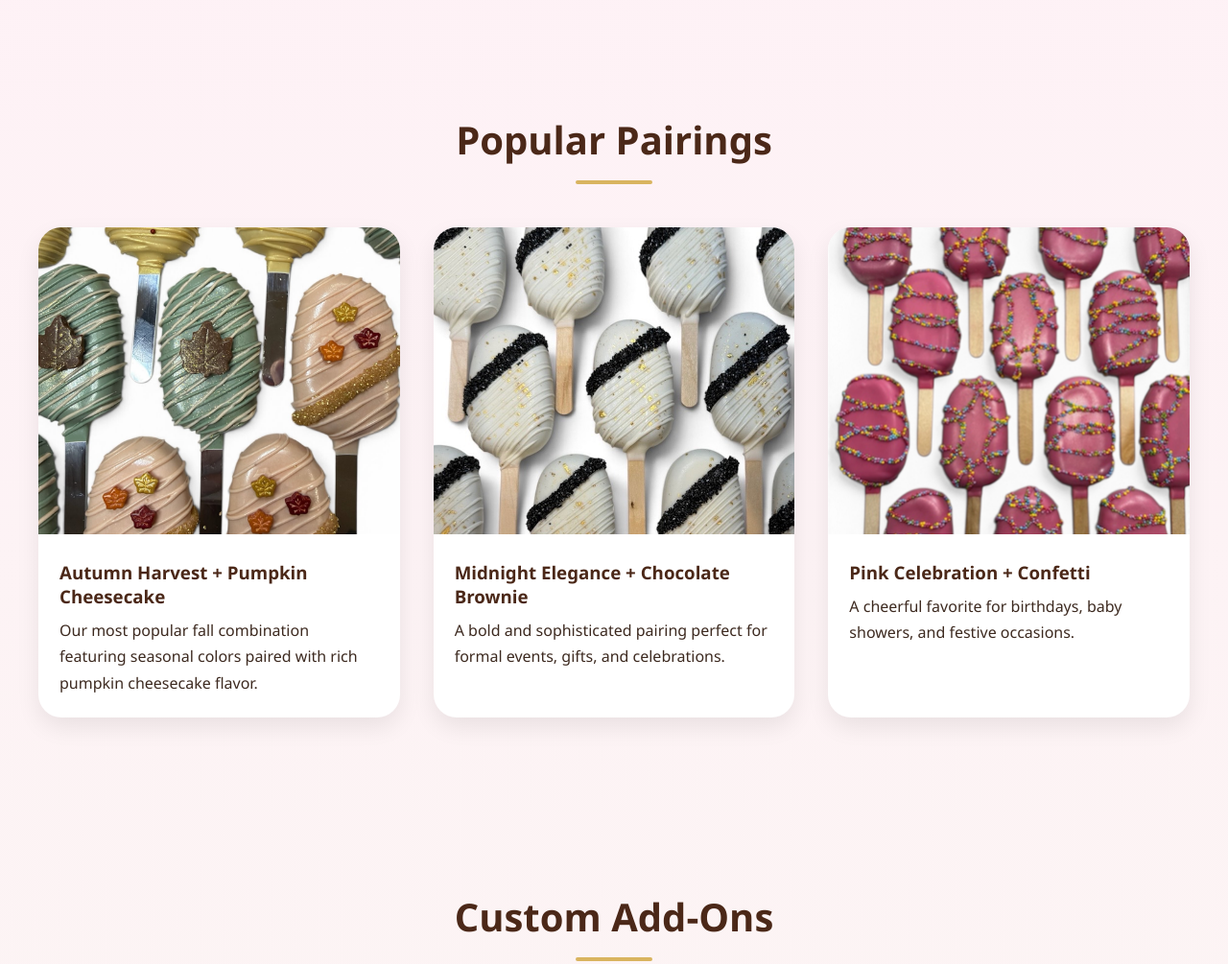
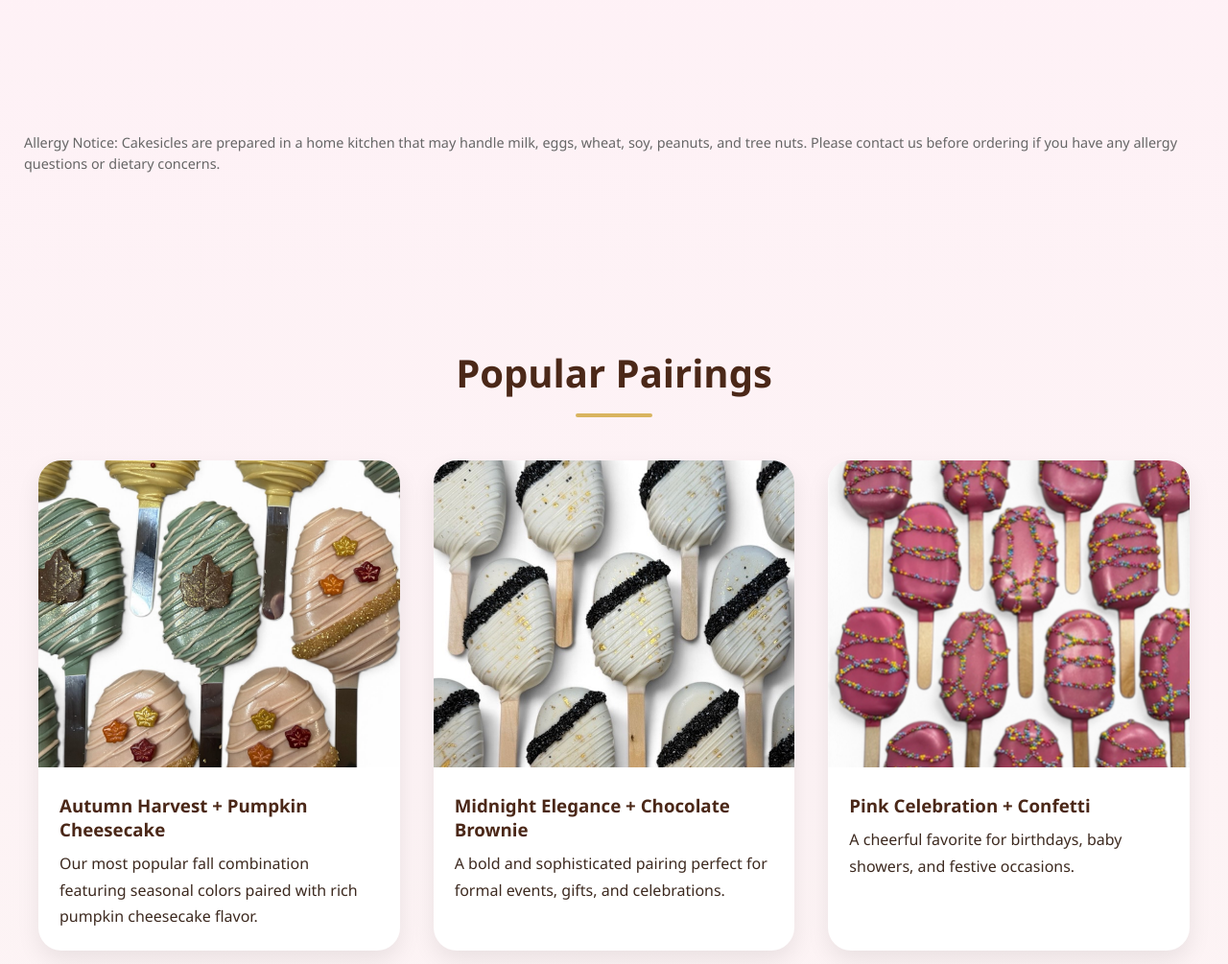
Before and after one commit to mitchbezaire/qd-bakes, a plain HTML site: page index.html in a window 1280 px wide. Shown: the part 2980-3985 px from the top of the page at 96% size. Drawn offline with Linux system fonts and the light colour scheme.

Commit message:
Add allergy notice and accessibility statement

```diff
--- a/index.html
+++ b/index.html
@@ -182,6 +182,16 @@
 
 <section>
 
+    <p class="small-note">
+        Allergy Notice: Cakesicles are prepared in a home kitchen that may handle
+        milk, eggs, wheat, soy, peanuts, and tree nuts. Please contact us before
+        ordering if you have any allergy questions or dietary concerns.
+    </p>
+
+</section>
+
+<section>
+
     <h2>Popular Pairings</h2>
 
     <div class="cards">
@@ -291,6 +301,11 @@
 
 </section>
 
+<p class="small-note">
+    If you experience difficulty accessing information on this website,
+    please contact us through Instagram and we will be happy to assist.
+</p>
+
 </body>
 
 </html>
```
